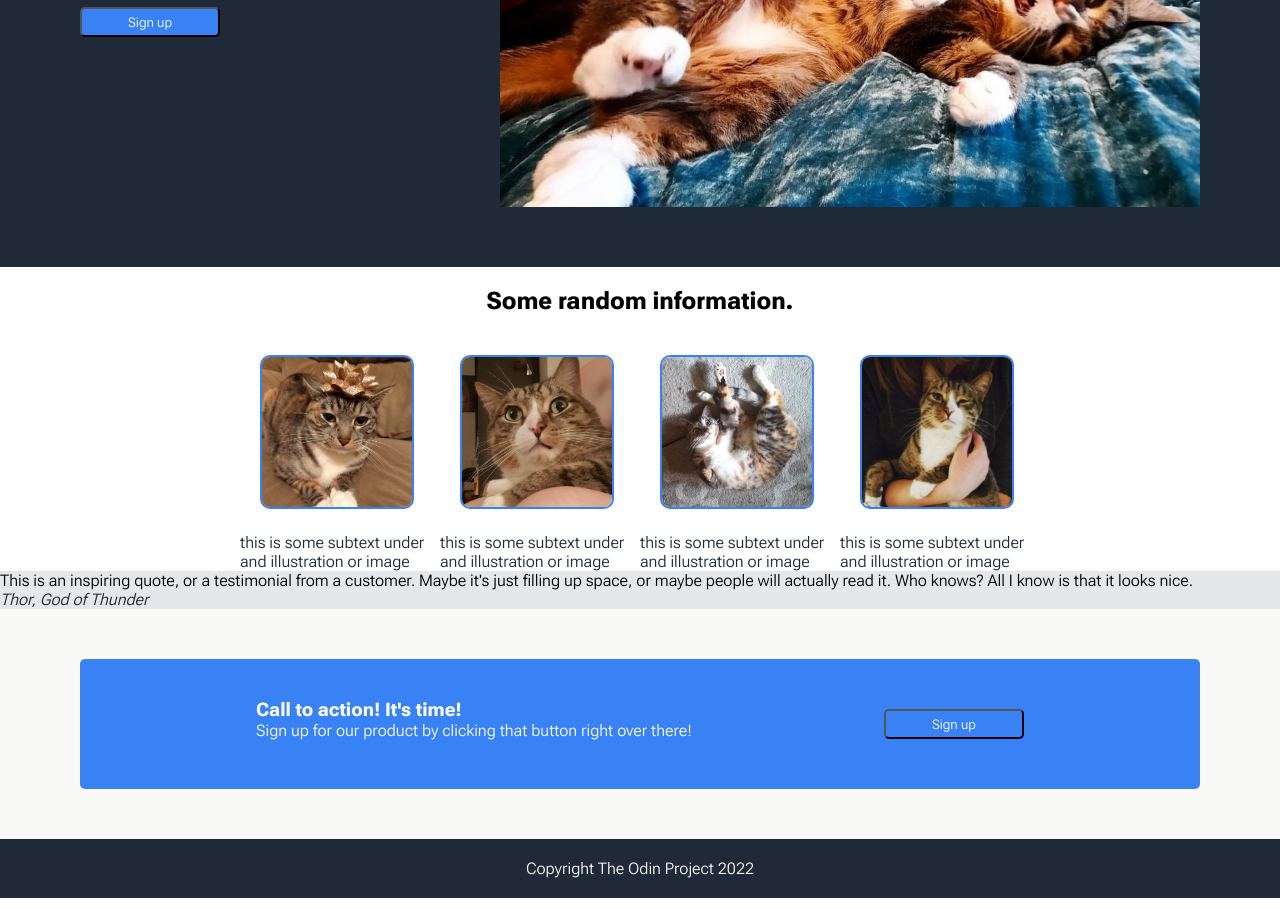
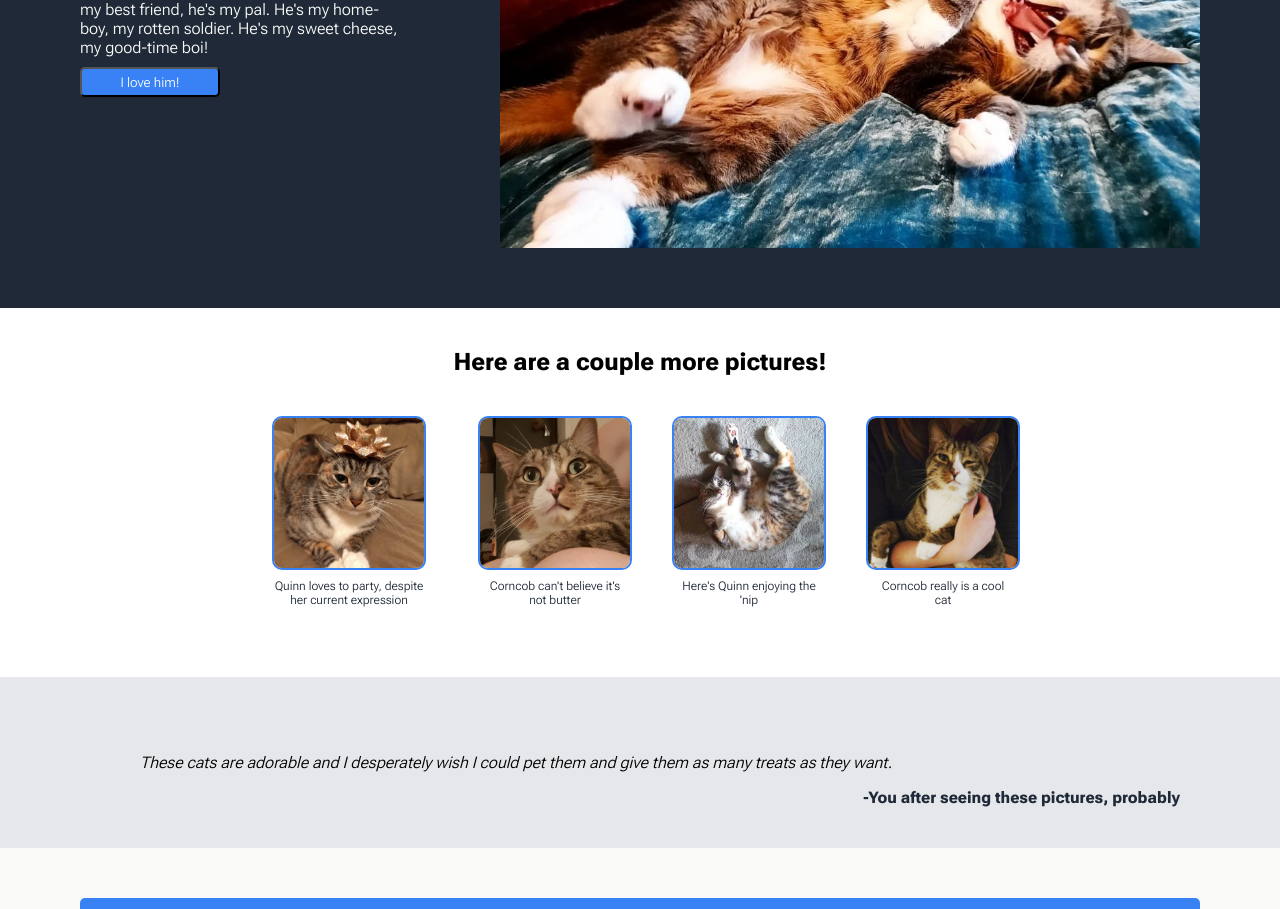
Before and after one commit to aheiser2/Landing-Page, a plain HTML site: page index.html in a window 1280 px wide. Shown: the part 237-1146 px from the top of the page. Drawn offline with Linux system fonts and the light colour scheme.

Commit message:
finish last sections and change text to be about my cats

```diff
--- a/index.css
+++ b/index.css
@@ -25,9 +25,12 @@ nav {
     justify-content: space-between;
 }
 
-nav p {
+nav img {
+    width: 60px;
+    height: auto;
     font: 24px 800 #F9FAF8;
     padding: 10px;
+    border-radius: 45px;
 }
 
 #links {
@@ -50,7 +53,7 @@ nav a {
     justify-content: space-between
 }
 
-aside {
+section {
     flex: 1;
     padding-right: 50px
 }
@@ -76,6 +79,8 @@ h1 {
 #information-div {
     display: block;
     justify-content: center;
+    margin-top: 20px;
+    margin-bottom: 70px
 }
 
 h2 {
@@ -93,6 +98,15 @@ h2 {
 
 .pic-div {
     color: #1F2937;
+    text-align: center;
+}
+
+.pic-div p {
+    font-size: 12px;
+    margin-top: -15px;
+    margin-left: 10px;
+    margin-right: 10px;
+    padding: 0px 20px;
 }
 .info-image {
     height: 150px;
@@ -105,15 +119,25 @@ h2 {
 /* quote section */
 #quote-div {
     background-color: #E5E7EB;
+    padding: 60px 100px
 }
 
 blockquote {
-    font: 36px light italic #1F2937
+    font: 36px light italic #1F2937;
+    font-style: italic;
+    display: block;
+    margin-top: 1em;
+    margin-bottom: 1em;
+    margin-left: 40px;
+    margin-right: 40px;
 
 }
 
 cite {
-    color: #1F2937
+    color: #1F2937;
+    font-weight: bold;
+    font-style: normal;
+    float: right
 }
 
 /* sign-up section */
@@ -134,6 +158,10 @@ cite {
     justify-content: space-around;
 }
 
+#action-call {
+    padding-right: 50px
+}
+
 /* footer */
 footer {
     background-color: #1F2937;
--- a/index.html
+++ b/index.html
@@ -13,63 +13,62 @@
 </head>
 <body>
     <nav>
-        <p>Header Logo</p>
+        <img src="Logo-1.jpg" alt="Header Logo">
         <div id="links">
-            <a href="">Link 1</a>
-            <a href="">Link 2</a>
-            <a href="">Link 3</a>
+            <a href="">Petco</a>
+            <a href="">NE Humane Society</a>
+            <a href="">Chewy</a>
         </div>
 
 
     </nav>
     <div id="header">
-        <aside>
-            <h1>This website is awesome</h1>
-            <p>This website has some subtext that goes here under the main title.
-                It's a smaller font and the color is lower contrast.
+        <section>
+            <h1>My cats are awesome!</h1>
+            <p>
+                Look at Corncob over here, for instance: he's my best friend, he's my pal. He's my home-boy, my rotten soldier. He's my sweet cheese, my good-time boi!
             </p>
-            <button>Sign up</button>
-        </aside>
+            <button>I love him!</button>
+        </section>
         <img id="top-image" src="Corncob-4.jpg" alt="this is a placeholder for an image">
     </div>
     <div id="information-div">
-        <h2>Some random information.</h2>
+        <h2>Here are a couple more pictures!</h2>
         <div id="pictures-div">
         <div class="pic-div">
             <img class="info-image" src="Quinn.jpg" alt="image">
-            <p>this is some subtext under and illustration or image</p>
+            <p>Quinn loves to party, despite her current expression</p>
         </div>
         <div class="pic-div">
             <img class="info-image" src="Corncob-1.jpg" alt="image">
-            <p>this is some subtext under and illustration or image</p>
+            <p>Corncob can't believe it's not butter</p>
         </div>
         <div class="pic-div">
             <img class="info-image" src="Quinn-2.jpg" alt="image">
-            <p>this is some subtext under and illustration or image</p>
+            <p>Here's Quinn enjoying the 'nip</p>
         </div>
         <div class="pic-div">
             <img class="info-image" src="Corncob-3.jpg" alt="image">
-            <p>this is some subtext under and illustration or image</p>
+            <p>Corncob really is a cool cat</p>
         </div>
         </div>
     </div>
     <div id="quote-div">
         <blockquote>
-            This is an inspiring quote, or a testimonial from a customer.
-            Maybe it's just filling up space, or maybe people will actually
-            read it. Who knows? All I know is that it looks nice.
+            These cats are adorable and I desperately wish I could pet them and give
+            them as many treats as they want.
         </blockquote>
-        <cite>Thor, God of Thunder</cite>
+        <cite>-You after seeing these pictures, probably</cite>
     </div>
     <div id="signup-div">
         <div id="second-signup-div">
-            <div>
+            <div id="action-call">
             <h3>
-                Call to action! It's time!
+                Want to show them some love?
             </h3>
-            <p>Sign up for our product by clicking that button right over there!</p>
+            <p>Sign up to give treats to these adorable idiots by clicking that button right over there!</p>
             </div>
-            <button>Sign up</button>
+            <button>Treats!</button>
         </div>
 
     </div>
```
Also changed, not shown: Corncob-2.jpg (deleted), Logo-1.jpg (added), Logo.jpg (added).
